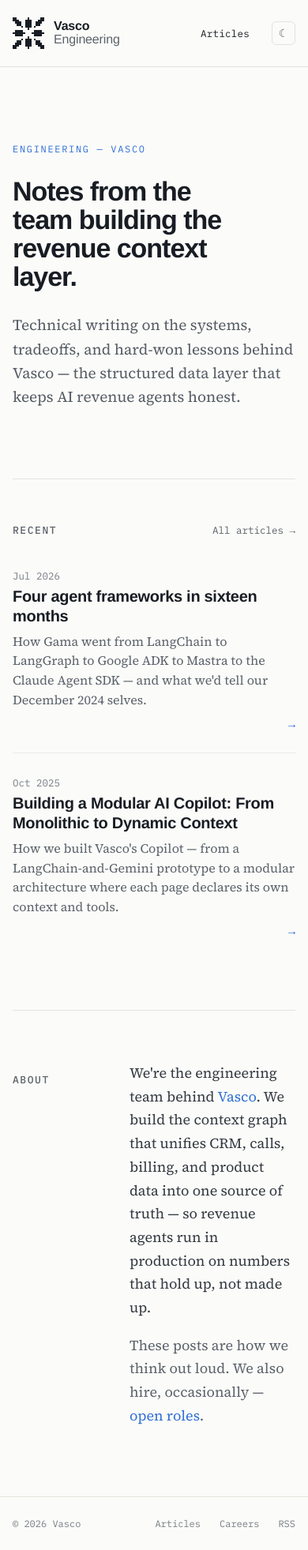
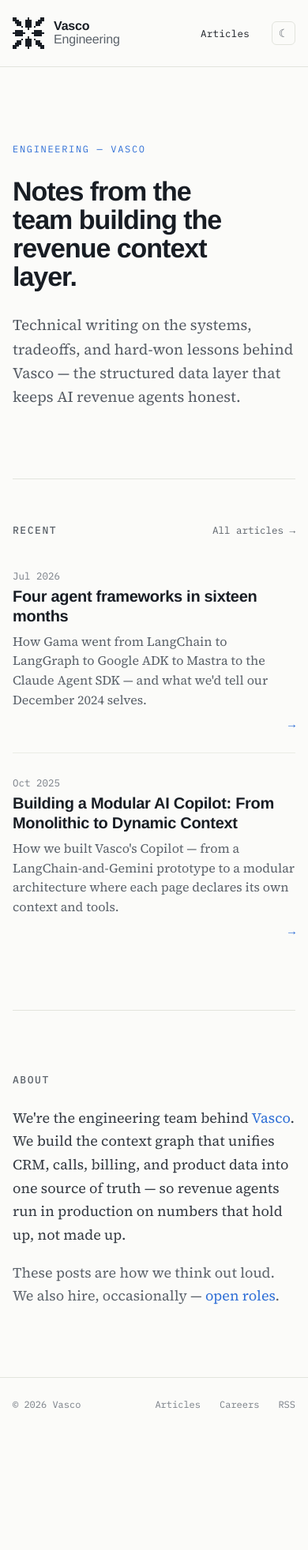
Before and after one commit to scastiel/vascoengblog, a Jekyll site: the page built from index.html, in a window 390 px wide. Shown: the whole page at 79% size. Built offline with Jekyll 4.4.1, drawn with Linux system fonts in a browser that asks for light colours; after the commit the page ends 1812 px from its top, so only the background shows below that.

Commit message:
Stack About section on mobile
The About section used a fixed 120px label column, which squeezed the
body text into a cramped strip on narrow viewports. Collapse to a single
column at ≤640px so the "ABOUT" label sits above the full-width body.

Co-Authored-By: Claude Opus 4.8 <noreply@anthropic.com>

```diff
--- a/assets/css/style.css
+++ b/assets/css/style.css
@@ -674,6 +674,7 @@ a.vx-pn-cell:hover { background: var(--panel); }
   .vx-footer .inner,
   .vx-post-head,
   .vx-grid { padding-left: 16px; padding-right: 16px; }
+  .vx-about { grid-template-columns: 1fr; row-gap: 14px; }
 }
 @media (max-width: 620px) {
   .vx-ngrid { grid-template-columns: repeat(2, 1fr); }
```
